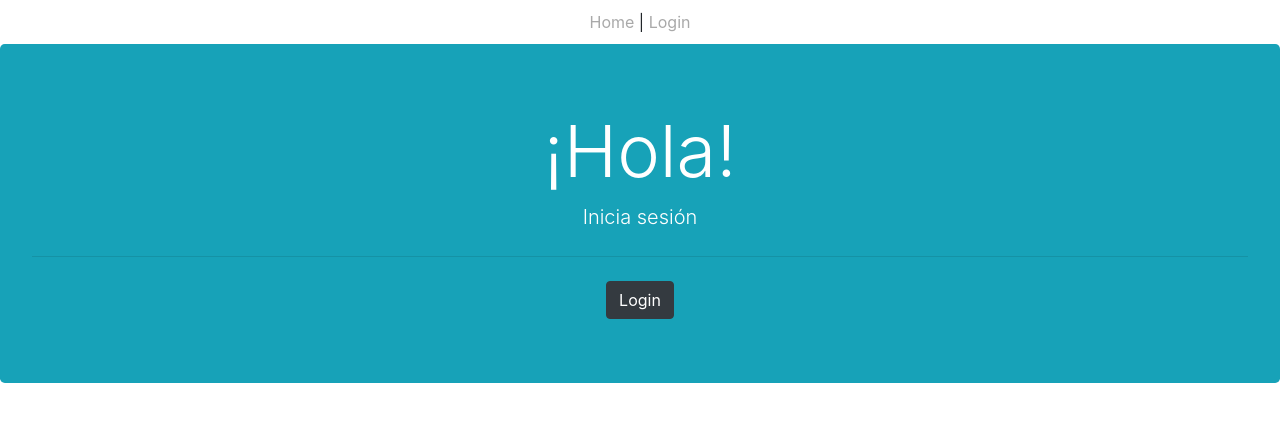
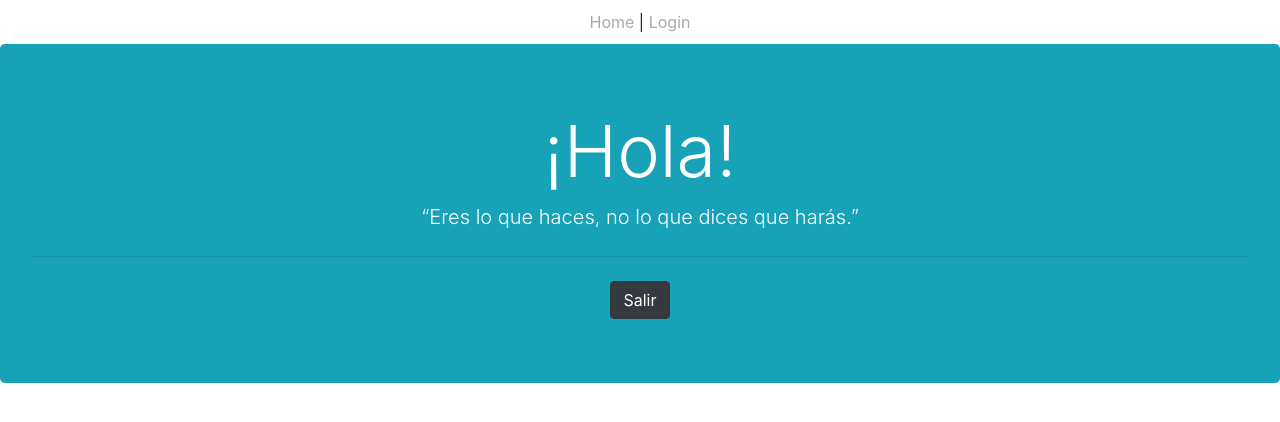
Before and after one commit to diannediazm/DL-Login-Firebase, a Vue app: page /home in a window 1280 px wide. Shown: the top 422 px of the page. Built offline with nearby package versions, Linux system fonts and the light colour scheme; no server answers.

Commit message:
tercer commit

```diff
--- a/package.json
+++ b/package.json
@@ -11,6 +11,7 @@
     "bootstrap": "^4.5.3",
     "bootstrap-vue": "^2.20.1",
     "core-js": "^3.6.5",
+    "element-ui": "^2.14.1",
     "firebase": "^8.1.2",
     "vue": "^2.6.11",
     "vue-router": "^3.2.0",
--- a/src/components/Inicio.vue
+++ b/src/components/Inicio.vue
@@ -4,12 +4,12 @@
       <template #header>¡Hola!</template>
 
       <template #lead>
-       Inicia sesión
+       “Eres lo que haces, no lo que dices que harás.”
       </template>
 
       <hr class="my-4">
 
-      <b-button variant="dark" href="/">Login</b-button>
+      <b-button variant="dark" href="/">Salir</b-button>
     </b-jumbotron>
   </div>
 </template>
--- a/src/components/Sesion.vue
+++ b/src/components/Sesion.vue
@@ -3,7 +3,7 @@
         <b-form @submit.prevent="login">
         <b-form-group
             id="input-group-1"
-            label="Usuario"
+            label="Correo electrónico"
             label-for="input-1"
         >
             <b-form-input
@@ -11,7 +11,7 @@
             v-model="form.email"
             type="email"
             required
-            placeholder="Escribe tu usuario"
+            placeholder="Escribe tu correo electrónico"
             ></b-form-input>
         </b-form-group>
 
@@ -55,7 +55,19 @@ export default {
                   this.$router.push('/home');
               })
               .catch(error => {
-                  console.error(error);
+                  console.error(error.code);
+                  console.error(error.message);
+                if (error.code == "auth/wrong-password") {
+                    this.$notify.error({
+                    title: 'Error',
+                    message: 'Contraseña inválida'
+                });
+                } else if (error.code == "auth/user-not-found") {
+                    this.$notify.error({
+                    title: 'Error',
+                    message: 'Correo inválido'
+                });
+                }
               })
           }
           else {
--- a/src/main.js
+++ b/src/main.js
@@ -8,6 +8,8 @@ import { BootstrapVue, IconsPlugin } from 'bootstrap-vue';
 import 'bootstrap/dist/css/bootstrap.min.css';
 import 'bootstrap-vue/dist/bootstrap-vue.css';
 import { firebaseConfig } from "./config/firebaseConfig";
+import ElementUI from 'element-ui';
+import 'element-ui/lib/theme-chalk/index.css';
 
 // Install BootstrapVue
 Vue.use(BootstrapVue)
@@ -15,6 +17,7 @@ Vue.use(BootstrapVue)
 Vue.use(IconsPlugin)
 Vue.config.productionTip = false
 firebase.initializeApp(firebaseConfig);
+Vue.use(ElementUI);
 
 new Vue({
   router,
```
Also changed, not shown: 1 other file (tests, documents, lock files or other folders).
